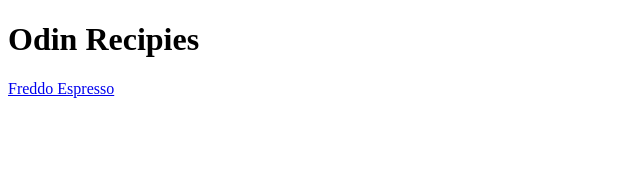
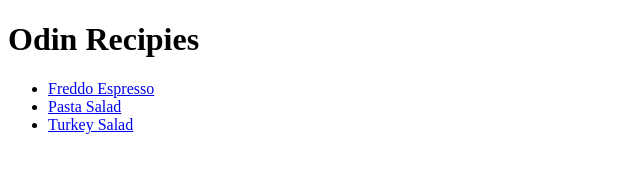
Before and after one commit to zeninvites/odin-recipes, a plain HTML site: page index.html in a window 1280 px wide. Shown: the whole page, without its empty margins (0-640 px from the left). Drawn offline with Linux system fonts and the light colour scheme.

Commit message:
prepare for public

```diff
--- a/index.html
+++ b/index.html
@@ -8,7 +8,11 @@
 <body>
     <h1>Odin Recipies </h1>
     <p>
-        <a href="recipes/freddo-espresso.html">Freddo Espresso</a>
+        <ul>
+            <li><a href="recipes/freddo-espresso.html">Freddo Espresso</a></li>
+            <li><a href="recipes/pasta-salad.html">Pasta Salad</a></li>
+            <li><a href="recipes/turkey-salad.html">Turkey Salad</a></li>
+         </ul>
     </p>
 </body>
 </html>
```
